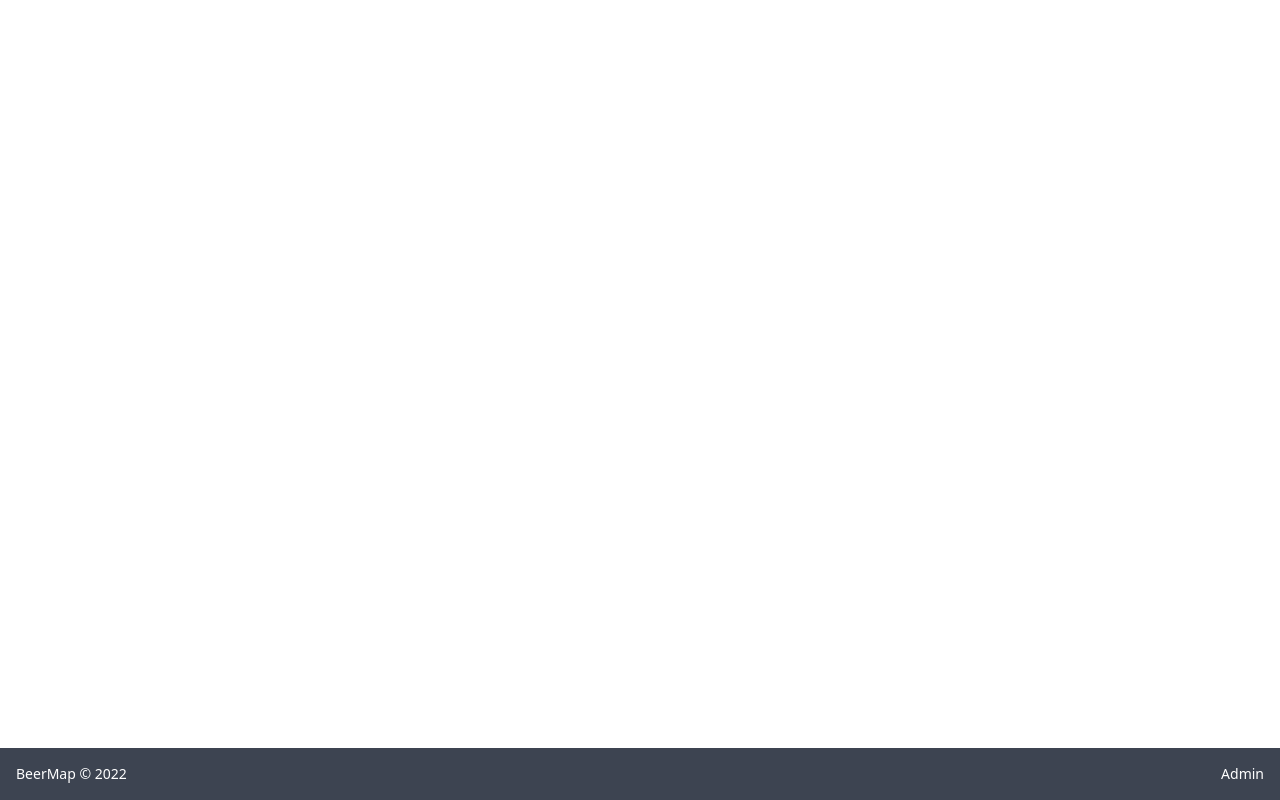
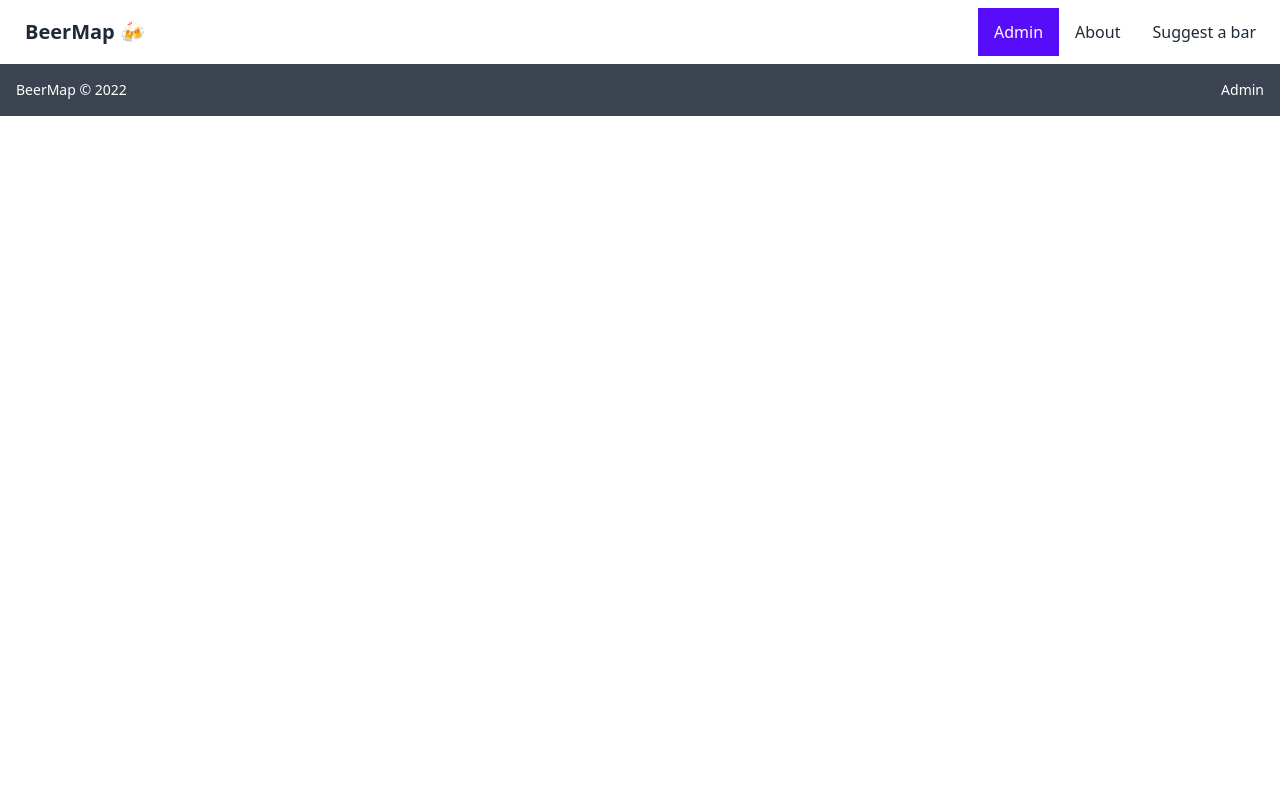
Before and after one commit to FransGPasse/Malmo-Beermap, a React (Vite) app: page /admin in a window 1280 px wide. Built offline with nearby package versions, Linux system fonts and the light colour scheme; no server answers.

Commit message:
header fix and map fix

```diff
--- a/src/App.jsx
+++ b/src/App.jsx
@@ -15,7 +15,7 @@ import GoogleBeerMap from "./components/GoogleBeerMap"
 
 function App() {
   return (
-    <div className="bg-gradient-to-b from-green-300 to-green-700">
+    <div>
       <NavBar />
       <Routes>
         <Route path="*" element={<NotFoundPage />} />
--- a/src/assets/navBarStyling.css
+++ b/src/assets/navBarStyling.css
@@ -0,0 +1,4 @@
+.testing-navbar {
+  height: 20%;
+  border-bottom: 1px solid black;
+}
--- a/src/components/BeerMap.jsx
+++ b/src/components/BeerMap.jsx
@@ -7,8 +7,6 @@ import {
   InfoWindowF,
   MarkerClusterer,
 } from "@react-google-maps/api"
-
-import React from "react"
 
 import mapStyles from "../assets/mapStyles"
 import BeerIcon from "../assets/images/beer-icon.png"
@@ -24,6 +22,12 @@ const options = {
   disableDefaultUI: true,
   zoomControl: true,
   setMap: null,
+}
+
+const mapContainerStyle = {
+  width: "100%",
+  height: "100%",
+  display: "block",
 }
 
 const BeerMap = () => {
@@ -74,6 +78,7 @@ const BeerMap = () => {
 
       <GoogleMap
         //Kartan har en klass, en default inzoomad-nivå och options.
+        mapContainerStyle={mapContainerStyle}
         zoom={13}
         center={center}
         mapContainerClassName="w-screen h-screen"
--- a/src/components/Footer.jsx
+++ b/src/components/Footer.jsx
@@ -6,7 +6,7 @@ const Footer = () => {
   const { currentUser, userEmail } = useAuthContext()
 
   return (
-    <footer className="footer fixed bottom-0 items-center p-4 bg-neutral text-neutral-content">
+    <footer className="footer sticky bottom-0 items-center p-4 bg-neutral text-neutral-content">
       <div className="items-center grid-flow-col">
         <p>BeerMap © 2022</p>
       </div>
--- a/src/components/NavBar.jsx
+++ b/src/components/NavBar.jsx
@@ -1,4 +1,5 @@
 import React, { useState } from "react"
+import "../assets/navBarStyling.css"
 import { Menu, Transition } from "@headlessui/react"
 import { Link, NavLink } from "react-router-dom"
 import { useAuthContext } from "../contexts/AuthContext"
@@ -15,78 +16,104 @@ const NavBar = () => {
   }, [])
 
   return (
-    <Menu>
-      {/* Open menu button */}
-      <Menu.Button className="fixed top-10 right-10 text-white space-y-2 flex flex-col items-center">
-        <span className="block h-1 w-10 bg-white rounded-xl"></span>
-        <span className="block h-1 w-10 bg-white rounded-xl"></span>
-        <span className="block h-1 w-10 bg-white rounded-xl"></span>
-      </Menu.Button>
-
-      {/* Use the `Transition` component. */}
-      <Transition
-        enter="transition duration-100 ease-out"
-        enterFrom="transform opacity-0"
-        enterTo="transform scale-100 opacity-100"
-        leave="transition duration-100 ease-out"
-        leaveFrom="transform scale-100 opacity-100"
-        leaveTo="transform scale-100 opacity-0"
-      >
-        {/* Close menu button */}
-        <Menu.Button className="absolute top-6 right-5 z-10  text-white space-y-2 flex flex-col items-center p-4">
-          <span className="block h-1 w-12 bg-white rounded-xl rotate-45 translate-y-3"></span>
-          <span className="block h-1 w-12 bg-white rounded-xl -rotate-45"></span>
-        </Menu.Button>
-        <Menu.Items className="flex flex-col items-center fixed right-0  bg-gray-800 text-white w-1/2 h-screen md:w-1/3 lg:w-1/4 xl:w-1/6 space-y-24">
-          <Menu.Item>
-            {({ active }) => (
-              <NavLink
-                className={`${active && "underline"} mt-28`}
-                as={Link}
-                to="/"
-              >
-                Home
+    <div className="navbar bg-base-100">
+      <div className="flex-1">
+        <NavLink as={Link} to="/" className="btn btn-ghost normal-case text-xl">
+          BeerMap 🍻
         </NavLink>
-            )}
-          </Menu.Item>
-          {admin && (
-            <Menu.Item>
-              {({ active }) => (
-                <NavLink
-                  className={`${active && "underline"}`}
-                  as={Link}
-                  to="/admin"
-                >
+      </div>
+      <div className="flex-none">
+        <ul className="menu menu-horizontal p-0">
+          <li>
+            <NavLink as={Link} to="/admin">
               Admin
             </NavLink>
-              )}
-            </Menu.Item>
-          )}
-          <Menu.Item>
-            {({ active }) => (
-              <NavLink
-                className={`${active && "underline"}`}
-                as={Link}
-                to="/about"
-              >
+          </li>
+          <li>
+            <NavLink as={Link} to="/about">
               About
             </NavLink>
-            )}
-          </Menu.Item>
-          <Menu.Item>
-            {({ active }) => (
-              <NavLink
-                className={`${active && "underline"}`}
-                as={Link}
-                to="/suggestions"
-              >
+          </li>
+          <li>
+            <NavLink as={Link} to="/suggestions">
               Suggest a bar
             </NavLink>
-            )}
-          </Menu.Item>
-        </Menu.Items>
-      </Transition>
-    </Menu>
+          </li>
+        </ul>
+      </div>
+    </div>
+    // <Menu>
+    //   {/* Open menu button */}
+    //   <Menu.Button className="fixed top-10 right-10 text-white space-y-2 flex flex-col items-center">
+    //     <span className="block h-1 w-10 bg-white rounded-xl"></span>
+    //     <span className="block h-1 w-10 bg-white rounded-xl"></span>
+    //     <span className="block h-1 w-10 bg-white rounded-xl"></span>
+    //   </Menu.Button>
+
+    //   {/* Use the `Transition` component. */}
+    //   <Transition
+    //     enter="transition duration-100 ease-out"
+    //     enterFrom="transform opacity-0"
+    //     enterTo="transform scale-100 opacity-100"
+    //     leave="transition duration-100 ease-out"
+    //     leaveFrom="transform scale-100 opacity-100"
+    //     leaveTo="transform scale-100 opacity-0"
+    //   >
+    //     {/* Close menu button */}
+    //     <Menu.Button className="absolute top-6 right-5 z-10  text-white space-y-2 flex flex-col items-center p-4">
+    //       <span className="block h-1 w-12 bg-white rounded-xl rotate-45 translate-y-3"></span>
+    //       <span className="block h-1 w-12 bg-white rounded-xl -rotate-45"></span>
+    //     </Menu.Button>
+    //     <Menu.Items className="flex flex-col items-center fixed right-0  bg-gray-800 text-white w-1/2 h-screen md:w-1/3 lg:w-1/4 xl:w-1/6 space-y-24">
+    //       <Menu.Item>
+    //         {({ active }) => (
+    //           <NavLink
+    //             className={`${active && "underline"} mt-28`}
+    //             as={Link}
+    //             to="/"
+    //           >
+    //             Home
+    //           </NavLink>
+    //         )}
+    //       </Menu.Item>
+    //       {admin && (
+    //         <Menu.Item>
+    //           {({ active }) => (
+    //             <NavLink
+    //               className={`${active && "underline"}`}
+    //               as={Link}
+    //               to="/admin"
+    //             >
+    //               Admin
+    //             </NavLink>
+    //           )}
+    //         </Menu.Item>
+    //       )}
+    //       <Menu.Item>
+    //         {({ active }) => (
+    //           <NavLink
+    //             className={`${active && "underline"}`}
+    //             as={Link}
+    //             to="/about"
+    //           >
+    //             About
+    //           </NavLink>
+    //         )}
+    //       </Menu.Item>
+    //       <Menu.Item>
+    //         {({ active }) => (
+    //           <NavLink
+    //             className={`${active && "underline"}`}
+    //             as={Link}
+    //             to="/suggestions"
+    //           >
+    //             Suggest a bar
+    //           </NavLink>
+    //         )}
+    //       </Menu.Item>
+    //     </Menu.Items>
+    //   </Transition>
+    // </Menu>
   )
 }
 
--- a/src/pages/HomePage.jsx
+++ b/src/pages/HomePage.jsx
@@ -2,7 +2,7 @@ import BeerMap from "../components/BeerMap"
 
 const HomePage = () => {
   return (
-    <div className="h-screen w-screen flex flex-col m-auto items-center justify-center space-y-4">
+    <div className="h-screen w-screen flex flex-col m-auto items-center justify-center">
       <BeerMap />
     </div>
   )
```
Lines whose indentation alone changed are shown as unchanged.
